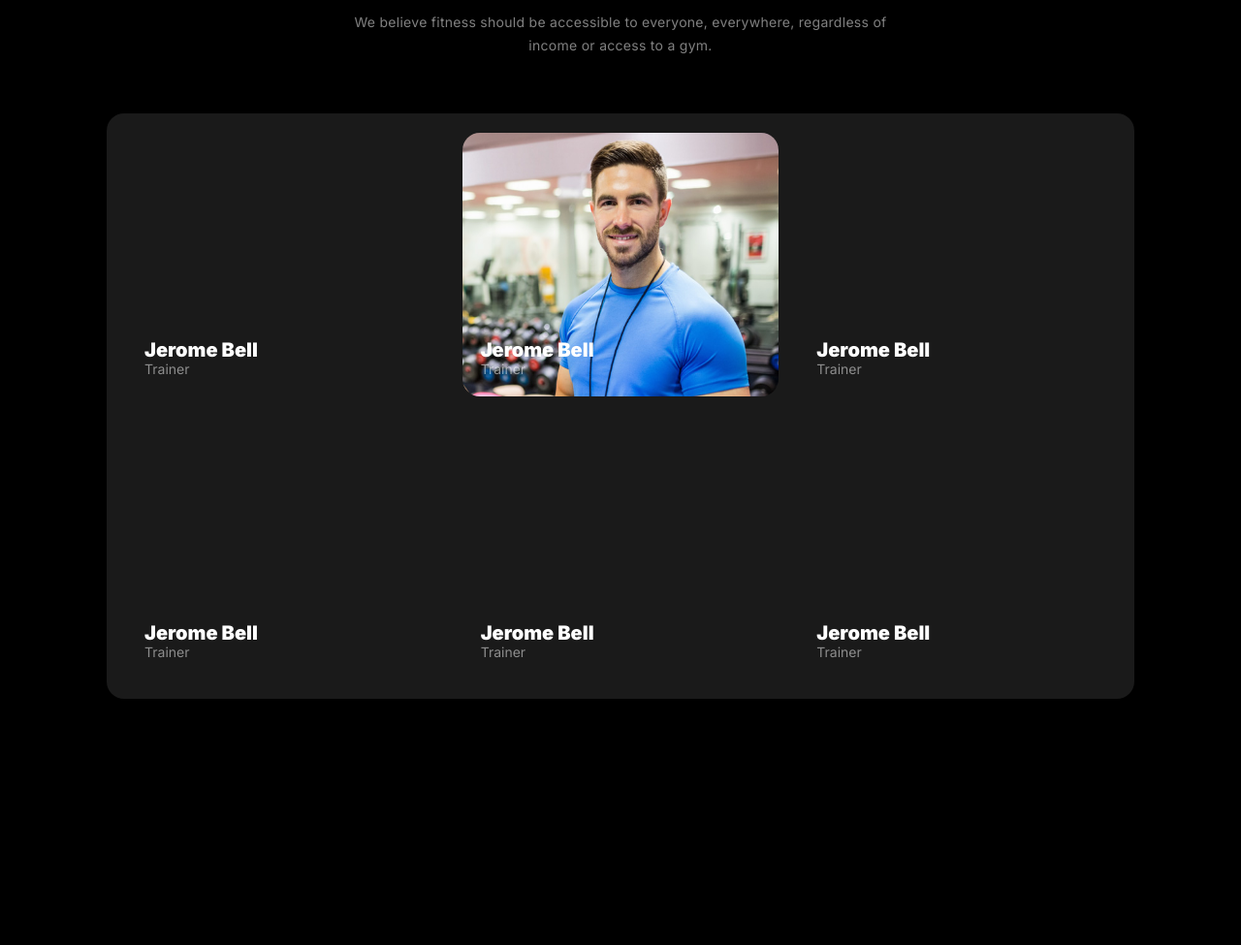
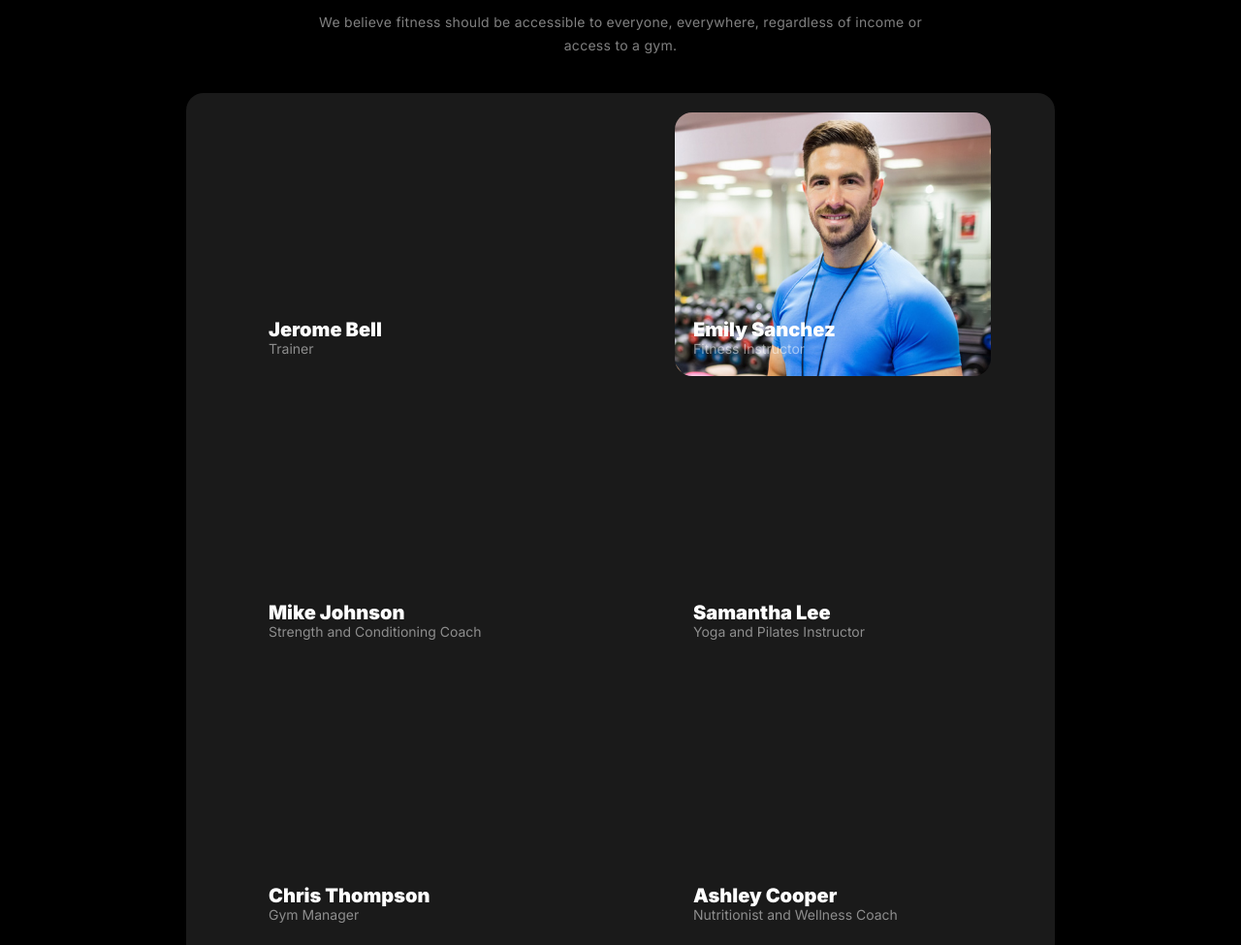
Before and after one commit to tafshiruddin/assignment-2, a plain HTML site: page index.html in a window 1280 px wide. Shown: the part 2566-3541 px from the top of the page at 97% size. Before the commit the page ends 3375 px from the top, so only its background shows below. Drawn offline with Linux system fonts and the light colour scheme; a web font is replaced by a local one.

Commit message:
team member section desktop and phone responsive

```diff
--- a/index.html
+++ b/index.html
@@ -170,24 +170,24 @@
           <p>Trainer</p>
         </div>
         <div class="member two">
-          <h3>Jerome Bell</h3>
-          <p>Trainer</p>
+          <h3>Emily Sanchez</h3>
+          <p>Fitness Instructor</p>
         </div>
         <div class="member three">
-          <h3>Jerome Bell</h3>
-          <p>Trainer</p>
+          <h3>Mike Johnson</h3>
+          <p>Strength and Conditioning Coach</p>
         </div>
         <div class="member four">
-          <h3>Jerome Bell</h3>
-          <p>Trainer</p>
+          <h3>Samantha Lee</h3>
+          <p>Yoga and Pilates Instructor</p>
         </div>
         <div class="member five">
-          <h3>Jerome Bell</h3>
-          <p>Trainer</p>
+          <h3>Chris Thompson</h3>
+          <p>Gym Manager</p>
         </div>
         <div class="member six">
-          <h3>Jerome Bell</h3>
-          <p>Trainer</p>
+          <h3>Ashley Cooper</h3>
+          <p>Nutritionist and Wellness Coach</p>
         </div>
       </div>
     </section>
--- a/styles/responsive.css
+++ b/styles/responsive.css
@@ -93,6 +93,7 @@
 
   .bmi-section{
     flex-direction: column;
+    margin-bottom: 66px;
   }
 
   .bmi-chart{
@@ -117,3 +118,19 @@
 }
 
 }
+
+/* team responsive */
+.team-members-wrapper {
+  justify-items: center;
+  width: 70%;
+}
+
+.team-header {
+  margin-bottom: 37px;
+  align-content: space-around;
+}
+
+.team-header > p {
+  width: 52%;
+  margin: 0 auto;
+}
--- a/styles/style.css
+++ b/styles/style.css
@@ -646,9 +646,9 @@ margin-left: 19px;
     grid-template-columns: repeat(auto-fit, minmax(286px, 3fr));
     gap: 20px;
     max-width: 1060px;
-    margin: 0 auto;
     background: rgba(255, 255, 255, 0.1);
     padding: 20px;
     border-radius: 18px;
     margin-bottom: 88px;
+    margin: 0 auto;
 }
```
